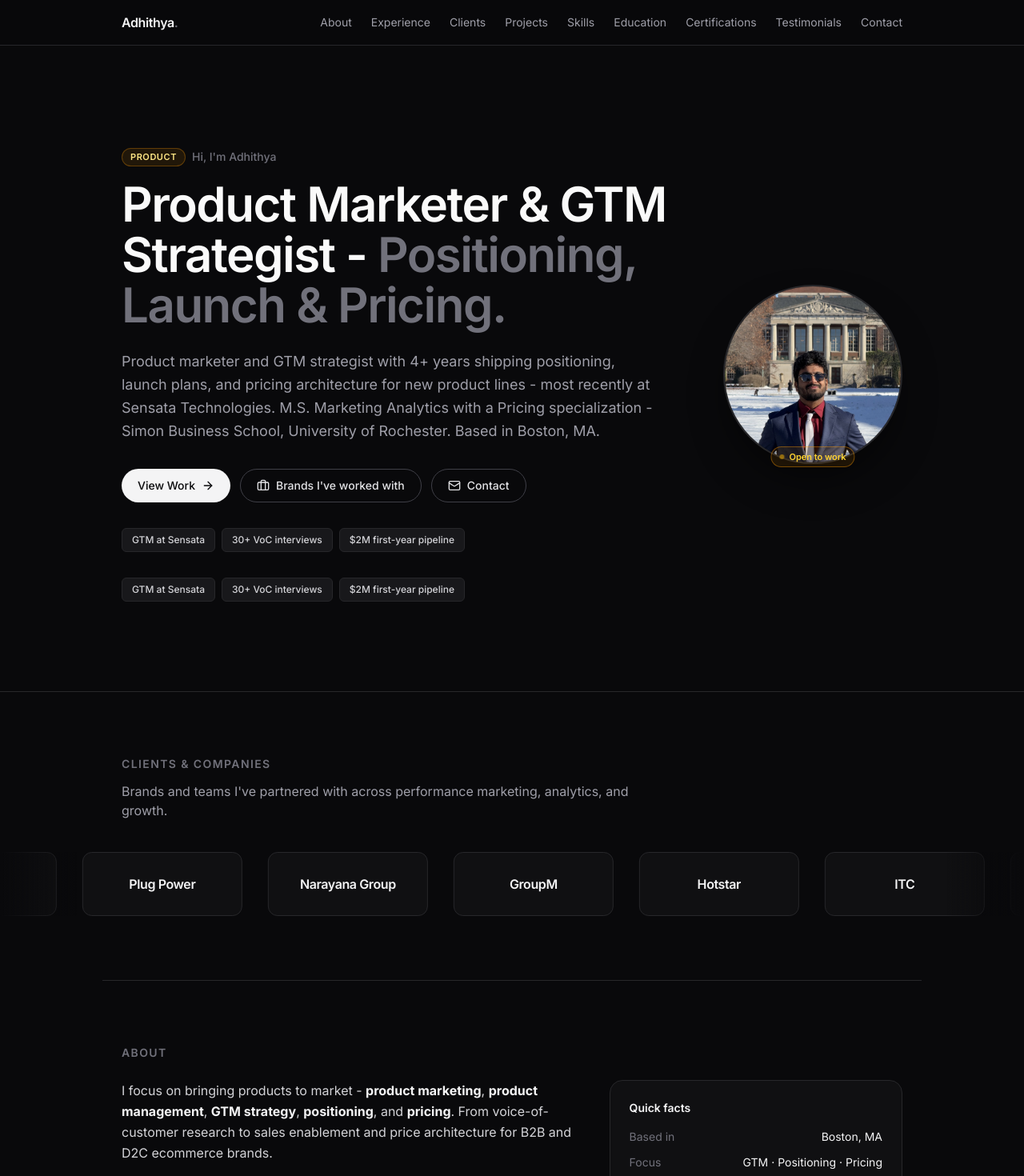
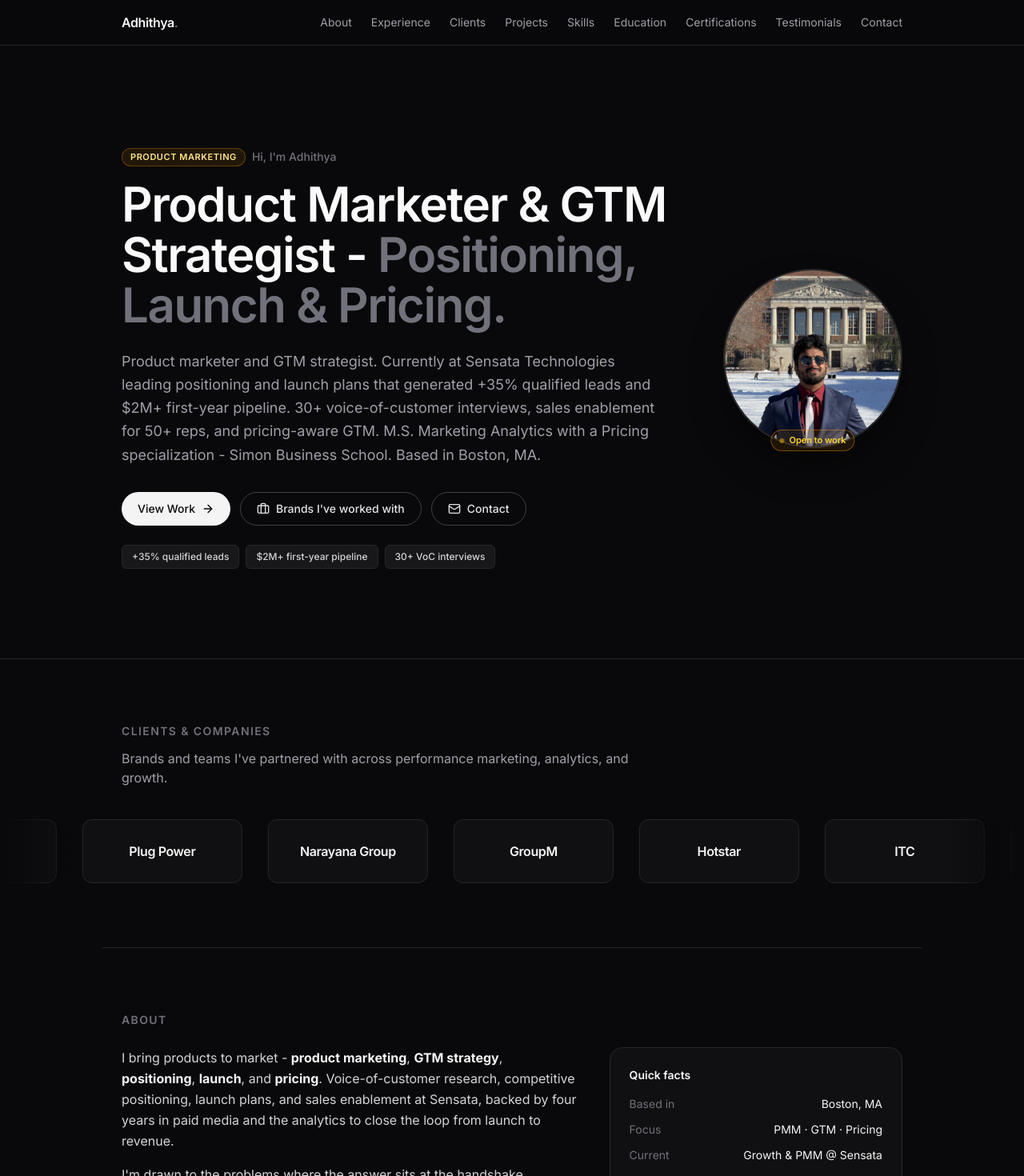
Before and after one commit to arokhith1998/adhi-product, a Next.js app: page / in a window 1280 px wide. Shown: the top 1470 px of the page at 80% size. Built offline with nearby package versions, Linux system fonts and the light colour scheme.

Commit message:
Curate variant for target roles: clean titles, refined bio/About, SwipeHire+NSE in all, Hero rebuilt cleanly

```diff
--- a/src/app/layout.tsx
+++ b/src/app/layout.tsx
@@ -9,9 +9,9 @@
 });
 
 export const metadata: Metadata = {
-  title: "Adhithya Rokhith Bhaskar - Product Marketing & Product Management",
+  title: "Adhithya Rokhith Bhaskar - Product Marketer & GTM Strategist",
   description:
-    "Product Marketing & Product Management Leader — GTM, positioning, and pricing strategy for B2B and D2C brands.",
+    "Product Marketer & GTM Strategist — positioning, launch, and pricing for B2B and D2C brands. Currently at Sensata.",
 };
 
 export default function RootLayout({
@@ -21,8 +21,8 @@
     <html lang="en" className={`${inter.variable} antialiased`}>
       <body className="font-sans">
         {children}
-        {/* tw-safelist */}
         <span className="hidden bg-amber-500/10 border-amber-500/40 border-amber-500/30 text-amber-300 text-amber-200 bg-amber-400" aria-hidden />
+
         <Analytics />
       </body>
     </html>
--- a/src/components/About.tsx
+++ b/src/components/About.tsx
@@ -7,7 +7,7 @@
       <div className="mt-6 grid md:grid-cols-5 gap-10">
         <div className="md:col-span-3 space-y-4 text-zinc-300 leading-relaxed">
           <p>
-            I focus on bringing products to market - <strong className="text-zinc-100">product marketing</strong>, <strong className="text-zinc-100">product management</strong>, <strong className="text-zinc-100">GTM strategy</strong>, <strong className="text-zinc-100">positioning</strong>, and <strong className="text-zinc-100">pricing</strong>. From voice-of-customer research to sales enablement and price architecture for B2B and D2C ecommerce brands.
+            I bring products to market - <strong className="text-zinc-100">product marketing</strong>, <strong className="text-zinc-100">GTM strategy</strong>, <strong className="text-zinc-100">positioning</strong>, <strong className="text-zinc-100">launch</strong>, and <strong className="text-zinc-100">pricing</strong>. Voice-of-customer research, competitive positioning, launch plans, and sales enablement at Sensata, backed by four years in paid media and the analytics to close the loop from launch to revenue.
           </p>
           <p>
             I&apos;m drawn to the problems where the answer sits at the
@@ -31,10 +31,10 @@
               </div>
               <div className="flex justify-between">
                 <dt className="text-zinc-500">Focus</dt>
-                <dd className="text-zinc-100">GTM · Positioning · Pricing</dd>
+                <dd className="text-zinc-100">PMM · GTM · Pricing</dd>
               </div>
               <div className="flex justify-between">
-                <dt className="text-zinc-500">Current role</dt>
+                <dt className="text-zinc-500">Current</dt>
                 <dd className="text-zinc-100">Growth & PMM @ Sensata</dd>
               </div>
               <div className="flex justify-between">
--- a/src/components/Hero.tsx
+++ b/src/components/Hero.tsx
@@ -15,7 +15,7 @@
         <div>
           <div className="flex items-center gap-2 mb-4">
             <span className="inline-flex items-center rounded-full bg-amber-500/10 border border-amber-500/30 text-amber-200 text-[11px] font-semibold px-2.5 py-0.5 uppercase tracking-wider">
-              Product
+              Product Marketing
             </span>
             <span className="text-sm font-medium text-zinc-500">
               Hi, I&apos;m Adhithya
@@ -28,7 +28,7 @@
             </span>
           </h1>
           <p className="mt-6 max-w-2xl text-lg text-zinc-400 leading-relaxed">
-            Product marketer and GTM strategist with 4+ years shipping positioning, launch plans, and pricing architecture for new product lines - most recently at Sensata Technologies. M.S. Marketing Analytics with a Pricing specialization - Simon Business School, University of Rochester. Based in Boston, MA.
+            Product marketer and GTM strategist. Currently at Sensata Technologies leading positioning and launch plans that generated +35% qualified leads and $2M+ first-year pipeline. 30+ voice-of-customer interviews, sales enablement for 50+ reps, and pricing-aware GTM. M.S. Marketing Analytics with a Pricing specialization - Simon Business School. Based in Boston, MA.
           </p>
 
           <div className="mt-8 flex flex-wrap gap-3">
@@ -51,26 +51,16 @@
               <Mail className="w-4 h-4" /> Contact
             </a>
           </div>
-          <div className="mt-8 flex flex-wrap gap-2">
+
+          <div className="mt-6 flex flex-wrap gap-2">
             <span className="inline-flex items-center rounded-md bg-zinc-900 border border-zinc-800 text-zinc-300 text-xs font-medium px-3 py-1.5">
-              GTM at Sensata
+              +35% qualified leads
+            </span>
+            <span className="inline-flex items-center rounded-md bg-zinc-900 border border-zinc-800 text-zinc-300 text-xs font-medium px-3 py-1.5">
+              $2M+ first-year pipeline
             </span>
             <span className="inline-flex items-center rounded-md bg-zinc-900 border border-zinc-800 text-zinc-300 text-xs font-medium px-3 py-1.5">
               30+ VoC interviews
-            </span>
-            <span className="inline-flex items-center rounded-md bg-zinc-900 border border-zinc-800 text-zinc-300 text-xs font-medium px-3 py-1.5">
-              $2M first-year pipeline
-            </span>
-          </div>
-          <div className="mt-8 flex flex-wrap gap-2">
-            <span className="inline-flex items-center rounded-md bg-zinc-900 border border-zinc-800 text-zinc-300 text-xs font-medium px-3 py-1.5">
-              GTM at Sensata
-            </span>
-            <span className="inline-flex items-center rounded-md bg-zinc-900 border border-zinc-800 text-zinc-300 text-xs font-medium px-3 py-1.5">
-              30+ VoC interviews
-            </span>
-            <span className="inline-flex items-center rounded-md bg-zinc-900 border border-zinc-800 text-zinc-300 text-xs font-medium px-3 py-1.5">
-              $2M first-year pipeline
             </span>
           </div>
         </div>
--- a/src/components/Projects.tsx
+++ b/src/components/Projects.tsx
@@ -32,7 +32,7 @@
   {
     title: "Bleeders & Leakers Analytics",
     blurb:
-      "4-page Power BI dashboard for FY2026 margin recovery across 1,200 opportunities ($626M target). Classifies accounts as bleeders (gradual margin erosion) vs leakers (abrupt loss), with regional deep-dives, sales pipeline funnel, product family scorecards, and rep-level performance. Sanitized data.",
+      "4-page Power BI dashboard for FY2026 margin recovery across 1,200 opportunities ($626M target). Classifies accounts as bleeders vs leakers with regional deep-dives, sales pipeline funnel, product family scorecards, and rep-level performance. Sanitized data.",
     tags: ["Power BI", "Pricing", "Analytics", "Dashboard"],
     link: null,
     repo: "https://github.com/arokhith1998/Projects/blob/main/Bleeders_Leakers_2026_Report.pdf",
@@ -42,7 +42,7 @@
   {
     title: "D2C Fashion - 300% ROI via Paid Search Restructure",
     blurb:
-      "Case study on how I rebuilt a D2C fashion brand's paid search account from the ground up - Google Merchant Center cleanup, Shopping feed restructure, smart bidding, and creative refresh - delivering a 300% ROI lift within a month.",
+      "Rebuilt a D2C fashion brand's paid search account from scratch - Google Merchant Center cleanup, Shopping feed restructure, smart bidding, and creative refresh - delivering a 300% ROI lift within a month.",
     tags: ["Paid Search", "Google Ads", "Shopping", "D2C"],
     link: null,
     repo: "https://github.com/arokhith1998/Projects/blob/main/D2C-Fashion-Brand-300percent-ROI-via-Paid-Search-Restructure.pdf",
@@ -60,24 +60,44 @@
     emoji: "🔍",
   },
   {
+    title: "SwipeHire - AI Job Matching",
+    blurb:
+      "Built an AI job-matching MVP and ran paid + organic acquisition experiments (Google, Meta, Reddit, LinkedIn) to validate CAC, activation, and retention. Set up full attribution stack (GA4, GTM, dashboards) from scratch.",
+    tags: ["AI", "Product", "GA4", "Paid Acquisition"],
+    link: "https://swipehire.io/",
+    repo: null,
+    gradient: "from-fuchsia-600 via-pink-600 to-rose-700",
+    emoji: "💼",
+  },
+  {
+    title: "NSE Paper-Trading Bot",
+    blurb:
+      "Local paper-trading system for the Indian stock market that pulls live prices via nsepython and Yahoo Finance, scores a watchlist with technical indicators, and surfaces picks in an interactive HTML dashboard.",
+    tags: ["AI", "Python", "pandas", "yfinance"],
+    link: "https://nse-bot-lake.vercel.app/",
+    repo: "https://github.com/arokhith1998/nse-bot",
+    gradient: "from-emerald-500 via-teal-600 to-cyan-700",
+    emoji: "📈",
+  },
+  {
+    title: "B2B Lead Generation - LinkedIn & Paid Search",
+    blurb:
+      "B2B lead-gen playbook combining LinkedIn paid campaigns with search demand capture - audience layering, bid strategy, creative testing, and attribution across the MQL-to-SQL funnel.",
+    tags: ["LinkedIn Ads", "Paid Search", "B2B", "Lead Gen"],
+    link: null,
+    repo: "https://github.com/arokhith1998/Projects/blob/main/B2B-Lead-Generation-LinkedIn%26%20Paid%20Search.pdf",
+    gradient: "from-sky-500 via-blue-600 to-indigo-700",
+    emoji: "🎯",
+  },
+  {
     title: "Optimal Pricing Prediction Model",
     blurb:
-      "Regression and ML-driven pricing model identifying the price point that maximizes revenue for a product - feature engineering, cross-validation, and price-elasticity analysis in Python.",
+      "Regression and ML-driven pricing model identifying the price point that maximizes revenue - feature engineering, cross-validation, and price-elasticity analysis in Python.",
     tags: ["Pricing", "ML", "Python", "Elasticity"],
     link: null,
     repo: "https://github.com/arokhith1998/Projects",
     gradient: "from-amber-500 via-orange-600 to-red-700",
     emoji: "💰",
-  },
-  {
-    title: "B2B Lead Generation - LinkedIn & Paid Search",
-    blurb:
-      "A B2B lead-gen playbook combining LinkedIn paid campaigns with search demand capture - audience layering, bid strategy, creative testing, and attribution across the MQL-to-SQL funnel.",
-    tags: ["LinkedIn Ads", "Paid Search", "B2B", "Lead Gen"],
-    link: null,
-    repo: "https://github.com/arokhith1998/Projects/blob/main/B2B-Lead-Generation-LinkedIn%26%20Paid%20Search.pdf",
-    gradient: "from-sky-500 via-blue-600 to-indigo-700",
-    emoji: "🎯",
   },
 ];
 
```
Also changed, not shown: 1 other file (tests, documents, lock files or other folders).
